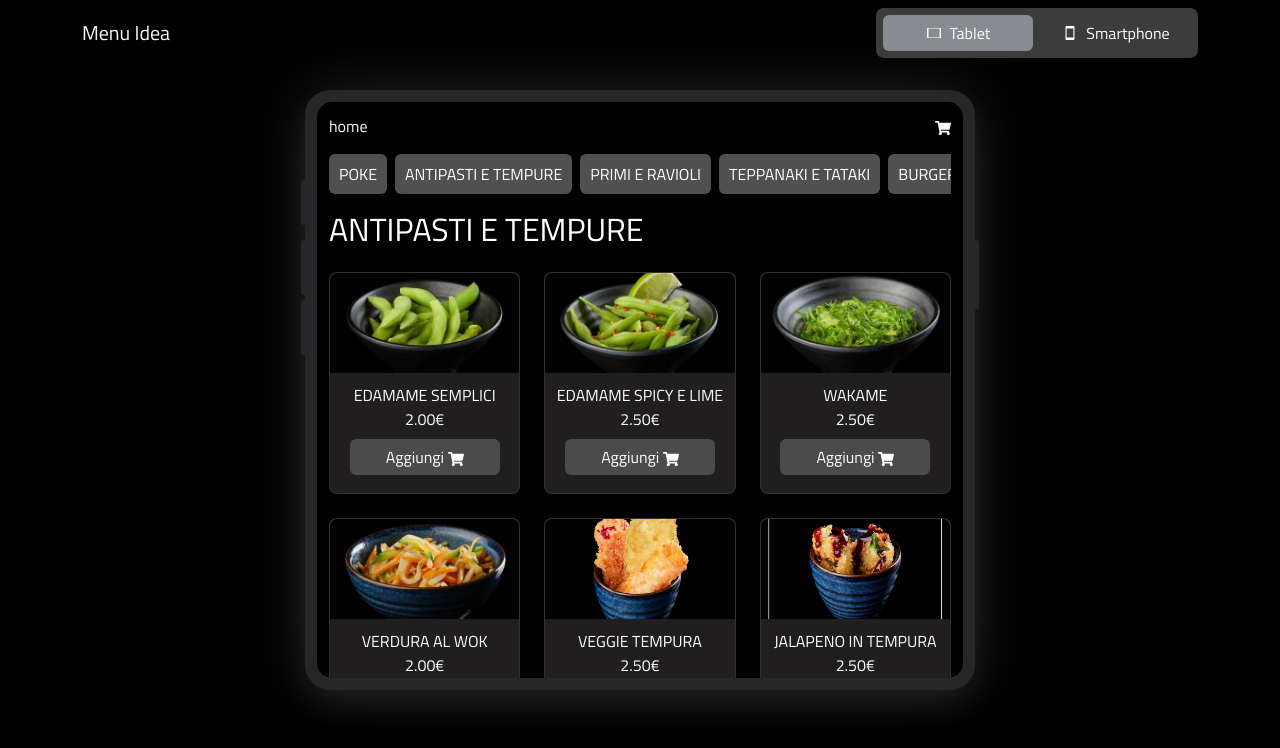
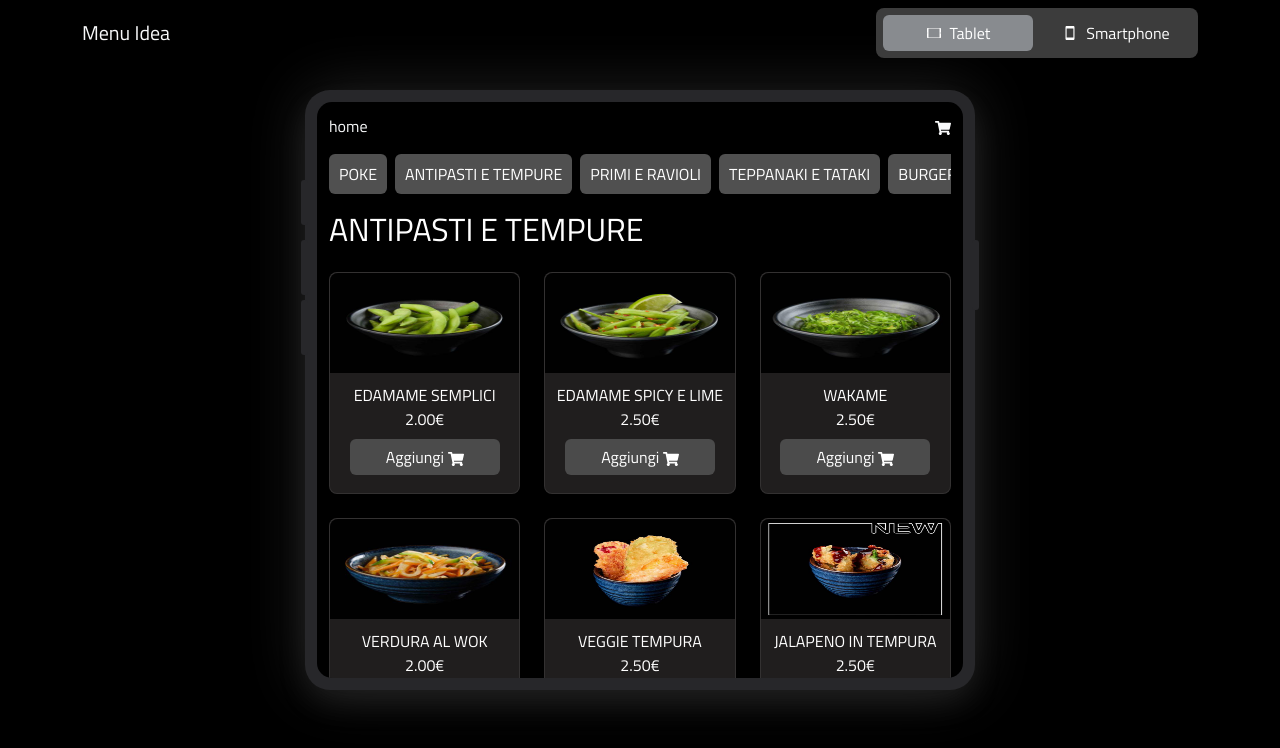
Before and after one commit to RiccardoMamoli/Template-Idea, a React (Create React App) app in the folder clone_menu/: page /category/antipasti_e_tempure in a window 1280 px wide. Shown: the top 748 px of the page. Built offline with nearby package versions, Linux system fonts and the light colour scheme.

Commit message:
Update App.css

```diff
--- a/clone_menu/src/App.css
+++ b/clone_menu/src/App.css
@@ -213,7 +213,7 @@ header {
 .img-cat-box img {
   width: 100%;
   height: 100%;
-  object-fit: cover;
+  object-fit: fill;
   border-top-left-radius: 8px;
   border-top-right-radius: 8px;
 }
@@ -230,7 +230,7 @@ header {
 .img-box-cart img {
   width: 100%;
   height: 100%;
-  object-fit: cover;
+  object-fit: fill;
   border-radius: 8px;
 }
 
```
